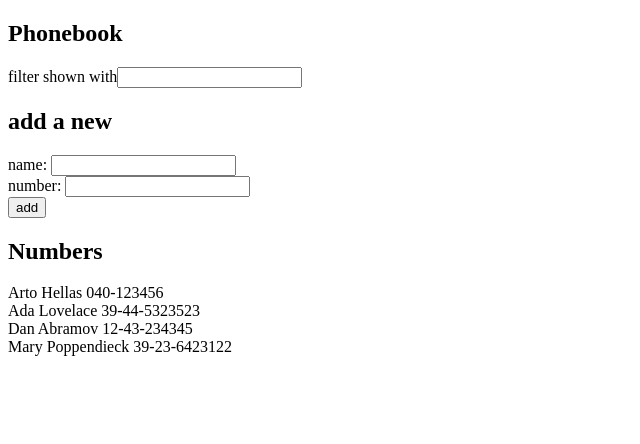
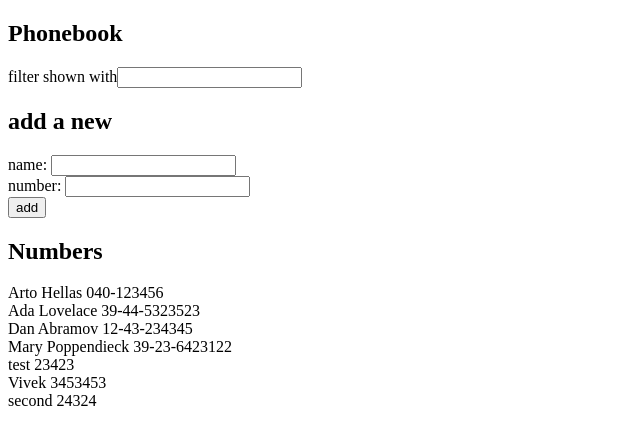
Before and after one commit to KamiKruse/fullStack-part-2, a React (Vite) app in the folder phonebook/: page / in a window 1280 px wide. Shown: the top 444 px of the page, without its empty margins (0-640 px from the left). Built offline with nearby package versions, Linux system fonts and the light colour scheme; data requests are answered from the project's data file.

Commit message:
Completed exercise 2.12 and set post request to add data to server

```diff
--- a/phonebook/db.json
+++ b/phonebook/db.json
@@ -1,8 +1,39 @@
 {
   "persons": [
-    { "name": "Arto Hellas", "number": "040-123456", "id": 1 },
-    { "name": "Ada Lovelace", "number": "39-44-5323523", "id": 2 },
-    { "name": "Dan Abramov", "number": "12-43-234345", "id": 3 },
-    { "name": "Mary Poppendieck", "number": "39-23-6423122", "id": 4 }
+    {
+      "name": "Arto Hellas",
+      "number": "040-123456",
+      "id": 1
+    },
+    {
+      "name": "Ada Lovelace",
+      "number": "39-44-5323523",
+      "id": 2
+    },
+    {
+      "name": "Dan Abramov",
+      "number": "12-43-234345",
+      "id": 3
+    },
+    {
+      "name": "Mary Poppendieck",
+      "number": "39-23-6423122",
+      "id": 4
+    },
+    {
+      "id": 5,
+      "name": "test",
+      "number": "23423"
+    },
+    {
+      "id": 6,
+      "name": "Vivek",
+      "number": "3453453"
+    },
+    {
+      "id": 7,
+      "name": "second",
+      "number": "24324"
+    }
   ]
 }
--- a/phonebook/src/App.jsx
+++ b/phonebook/src/App.jsx
@@ -26,10 +26,16 @@ const App = () => {
       setNewName("");
       setNewPhone("");
     } else {
-      setPersons((prevPersons) => [
-        ...prevPersons,
-        { name: newName, number: newPhone, id: prevPersons.id + 1 },
-      ]);
+      const obj = {
+        name: newName,
+        number: newPhone,
+        id: persons[persons.length - 1].id + 1,
+      };
+      axios
+        .post("http://localhost:3001/persons/", obj)
+        .then((response) =>
+          setPersons((prevPersons) => [...prevPersons, response.data])
+        );
       setNewName("");
       setNewPhone("");
     }
```
